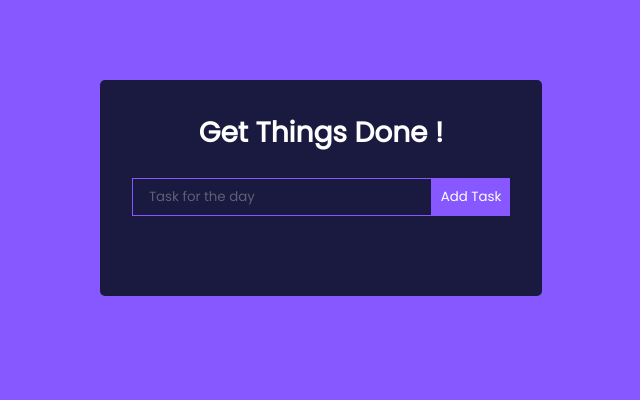
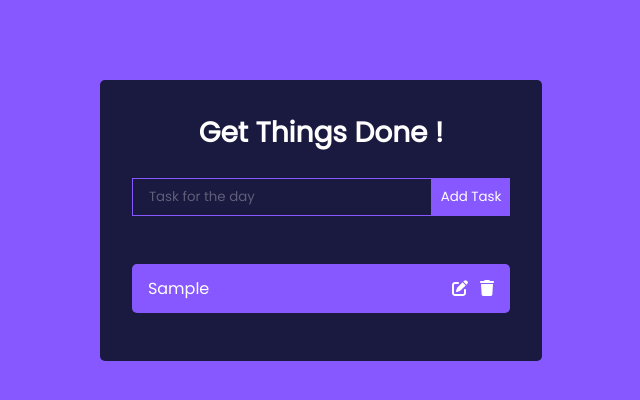
Before and after one commit to praajj/react_todo, a React (Create React App) app: page / in a window 1280 px wide. Both pictures are taken after typing "Sample" into the empty fields and a click on the button "Add Task". Shown: the top 400 px of the page, without its empty margins (319-959 px from the left). Built offline with nearby package versions, Linux system fonts and the light colour scheme.

Commit message:
displaying the task

```diff
--- a/src/components/Todo.js
+++ b/src/components/Todo.js
@@ -1,7 +1,24 @@
-import React from 'react'
+import React from "react";
+import { FontAwesomeIcon } from "@fortawesome/react-fontawesome";
+import { faPenToSquare } from "@fortawesome/free-solid-svg-icons";
+import { faTrash } from "@fortawesome/free-solid-svg-icons";
 
-export const Todo = () => {
+export const Todo = ({task}) => {
   return (
-    <div>Todo</div>
-  )
-}
+    <div className="Todo">
+      <p>{task.task}</p>
+      <div>
+        <FontAwesomeIcon
+          className="edit-icon"
+          icon={faPenToSquare}
+          //onClick={() => editTodo(task.id)}
+        />
+        <FontAwesomeIcon
+          className="delete-icon"
+          icon={faTrash}
+          //onClick={() => deleteTodo(task.id)}
+        />
+      </div>
+    </div>
+  );
+};
--- a/src/components/TodoWrapper.js
+++ b/src/components/TodoWrapper.js
@@ -1,6 +1,8 @@
 import React, { useState } from "react";
+import { Todo } from "./Todo";
 import { TodoForm } from "./TodoForm";
 import { v4 as uuidv4 } from "uuid";
+import { EditTodoForm } from "./EditTodoForm";
 uuidv4();
 
 export const TodoWrapper = () => {
@@ -9,13 +11,16 @@
     setTodos([
       ...todos, // spread operator
       { id: uuidv4(), task: todo, completed: false, isEditing: false },
-    ])
+    ]);
     console.log("todos =", todos);
   };
   return (
     <div className="TodoWrapper">
       <h1>Get Things Done !</h1>
       <TodoForm addTodo={addTodo} />
+      {todos.map((todo, index) => (
+        <Todo task={todo} key={index} />
+      ))}
     </div>
   );
 };
```
